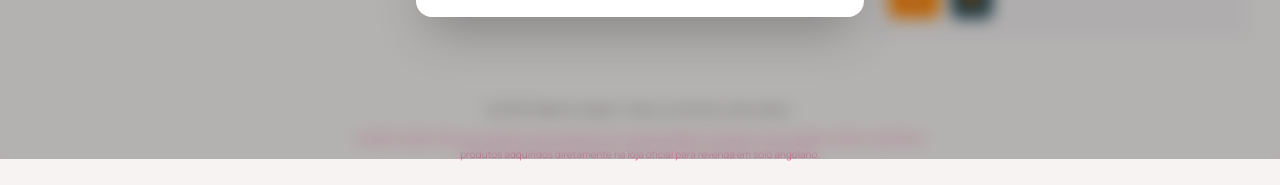
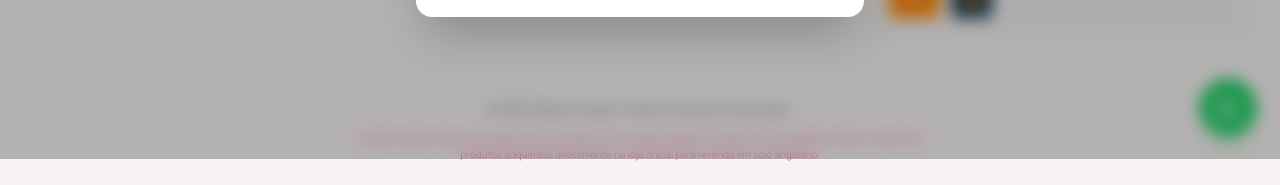
Before and after one commit to Akejr/wepink-angola, a Next.js app: page /checkout in a window 1280 px wide. Shown: the part 641-826 px from the top of the page. Built offline with nearby package versions, Linux system fonts and the light colour scheme; no server answers; the database is empty.

Commit message:
feat: whatsapp flutuante e link duvidas no checkout

```diff
--- a/src/app/(store)/checkout/page.tsx
+++ b/src/app/(store)/checkout/page.tsx
@@ -568,6 +568,18 @@ export default function CheckoutPage() {
             <p className="text-center text-xs text-secondary mt-6 font-[family-name:var(--font-label)] tracking-wide">
               Pagamento processado de forma segura por MoMenu Angola.
             </p>
+            <a
+              href="https://wa.me/244931343433?text=Ol%C3%A1%20Wepink!%20Tenho%20uma%20d%C3%BAvida%20sobre%20a%20minha%20compra."
+              target="_blank"
+              rel="noopener noreferrer"
+              className="mt-4 w-full flex items-center justify-center gap-2 py-3 rounded-lg bg-green-500/10 text-green-700 text-sm font-medium hover:bg-green-500/20 transition-all"
+            >
+              <svg xmlns="http://www.w3.org/2000/svg" width="18" height="18" viewBox="0 0 24 24" fill="currentColor">
+                <path d="M17.472 14.382c-.297-.149-1.758-.867-2.03-.967-.273-.099-.471-.148-.67.15-.197.297-.767.966-.94 1.164-.173.199-.347.223-.644.075-.297-.15-1.255-.463-2.39-1.475-.883-.788-1.48-1.761-1.653-2.059-.173-.297-.018-.458.13-.606.134-.133.298-.347.446-.52.149-.174.198-.298.298-.497.099-.198.05-.371-.025-.52-.075-.149-.669-1.612-.916-2.207-.242-.579-.487-.5-.669-.51-.173-.008-.371-.01-.57-.01-.198 0-.52.074-.792.372-.272.297-1.04 1.016-1.04 2.479 0 1.462 1.065 2.875 1.213 3.074.149.198 2.096 3.2 5.077 4.487.709.306 1.262.489 1.694.625.712.227 1.36.195 1.871.118.571-.085 1.758-.719 2.006-1.413.248-.694.248-1.289.173-1.413-.074-.124-.272-.198-.57-.347z"/>
+                <path d="M12 0C5.373 0 0 5.373 0 12c0 2.625.846 5.059 2.284 7.034L.789 23.492a.5.5 0 00.611.611l4.458-1.495A11.952 11.952 0 0012 24c6.627 0 12-5.373 12-12S18.627 0 12 0zm0 22c-2.387 0-4.607-.798-6.382-2.147l-.446-.334-2.645.887.887-2.645-.334-.446A9.935 9.935 0 012 12C2 6.486 6.486 2 12 2s10 4.486 10 10-4.486 10-10 10z"/>
+              </svg>
+              Tem dúvidas? Fale connosco no WhatsApp
+            </a>
           </div>
         </div>
       </div>
--- a/src/app/(store)/layout.tsx
+++ b/src/app/(store)/layout.tsx
@@ -3,6 +3,7 @@ import { Footer } from "@/components/Footer";
 import { CartDrawer } from "@/components/CartDrawer";
 import { AnnouncementBar } from "@/components/AnnouncementBar";
 import { WelcomePopup } from "@/components/WelcomePopup";
+import { WhatsappButton } from "@/components/WhatsappButton";
 
 export default function StoreLayout({
   children,
@@ -16,6 +17,7 @@ export default function StoreLayout({
       <Navbar />
       <CartDrawer />
       {children}
+      <WhatsappButton />
       <Footer />
     </>
   );
--- /dev/null
+++ b/src/components/WhatsappButton.tsx
@@ -0,0 +1,21 @@
+"use client";
+
+const WHATSAPP_NUMBER = "244931343433";
+const WHATSAPP_URL = `https://wa.me/${WHATSAPP_NUMBER}?text=${encodeURIComponent("Olá Wepink Angola! Gostaria de saber mais informações.")}`;
+
+export function WhatsappButton() {
+  return (
+    <a
+      href={WHATSAPP_URL}
+      target="_blank"
+      rel="noopener noreferrer"
+      className="fixed bottom-6 right-6 z-50 w-14 h-14 bg-green-500 rounded-full flex items-center justify-center shadow-lg shadow-green-500/30 hover:bg-green-600 hover:scale-110 active:scale-95 transition-all duration-300"
+      aria-label="Contactar por WhatsApp"
+    >
+      <svg xmlns="http://www.w3.org/2000/svg" width="28" height="28" viewBox="0 0 24 24" fill="white">
+        <path d="M17.472 14.382c-.297-.149-1.758-.867-2.03-.967-.273-.099-.471-.148-.67.15-.197.297-.767.966-.94 1.164-.173.199-.347.223-.644.075-.297-.15-1.255-.463-2.39-1.475-.883-.788-1.48-1.761-1.653-2.059-.173-.297-.018-.458.13-.606.134-.133.298-.347.446-.52.149-.174.198-.298.298-.497.099-.198.05-.371-.025-.52-.075-.149-.669-1.612-.916-2.207-.242-.579-.487-.5-.669-.51-.173-.008-.371-.01-.57-.01-.198 0-.52.074-.792.372-.272.297-1.04 1.016-1.04 2.479 0 1.462 1.065 2.875 1.213 3.074.149.198 2.096 3.2 5.077 4.487.709.306 1.262.489 1.694.625.712.227 1.36.195 1.871.118.571-.085 1.758-.719 2.006-1.413.248-.694.248-1.289.173-1.413-.074-.124-.272-.198-.57-.347z"/>
+        <path d="M12 0C5.373 0 0 5.373 0 12c0 2.625.846 5.059 2.284 7.034L.789 23.492a.5.5 0 00.611.611l4.458-1.495A11.952 11.952 0 0012 24c6.627 0 12-5.373 12-12S18.627 0 12 0zm0 22c-2.387 0-4.607-.798-6.382-2.147l-.446-.334-2.645.887.887-2.645-.334-.446A9.935 9.935 0 012 12C2 6.486 6.486 2 12 2s10 4.486 10 10-4.486 10-10 10z"/>
+      </svg>
+    </a>
+  );
+}
```
